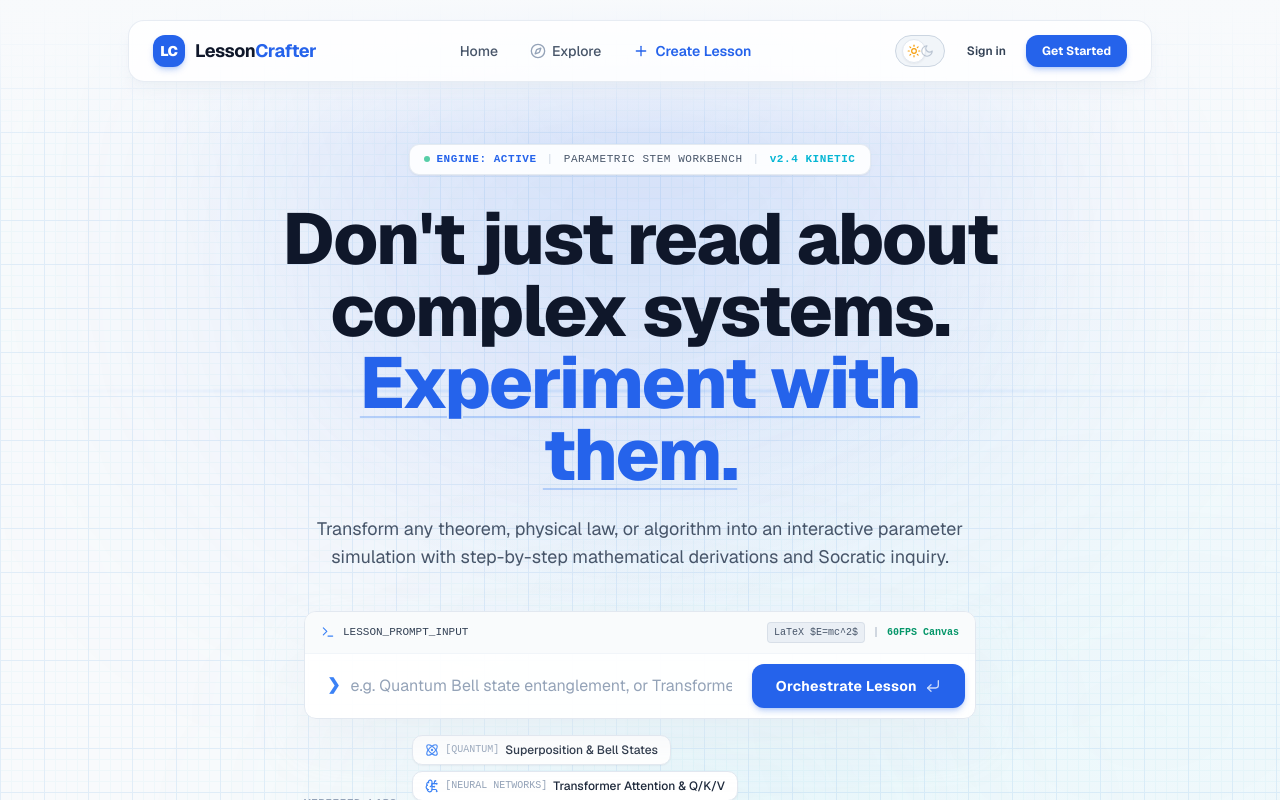
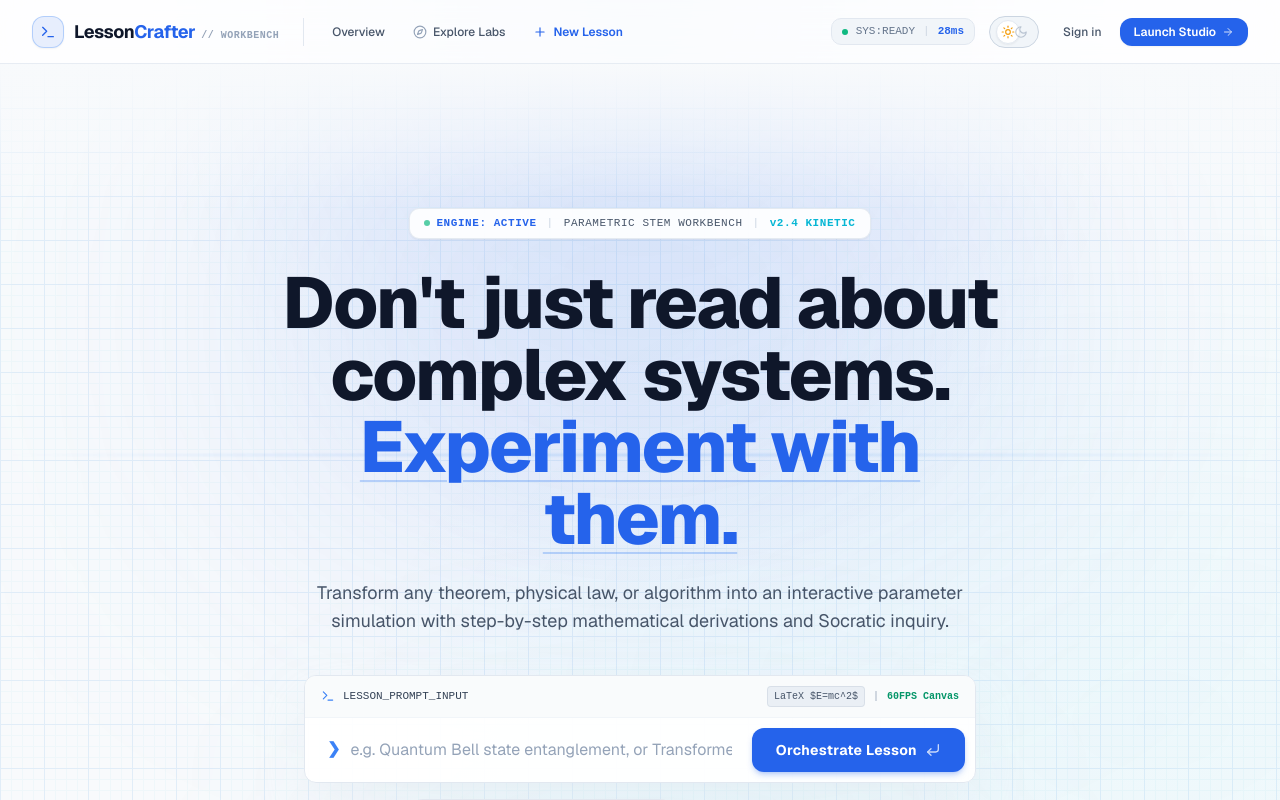
Before and after one commit to girishkhanna1105/lessonCrafter, a Next.js app in the folder lessoncrafter/: page / in a window 1280 px wide. Shown: the top 800 px of the page. Built offline with nearby package versions, Linux system fonts and the light colour scheme.

Commit message:
navbar fixed now looking into the app and picking next module

```diff
--- a/lessoncrafter/components/Navbar.tsx
+++ b/lessoncrafter/components/Navbar.tsx
@@ -2,7 +2,7 @@
 
 import React, { useEffect, useState } from "react";
 import Link from "next/link";
-import { User, LogOut, Loader2, Sparkles, BookOpen, Compass, Plus } from "lucide-react";
+import { User, LogOut, Loader2, Compass, Plus, Terminal, ArrowRight, ShieldCheck } from "lucide-react";
 import { ThemeToggle } from "@/components/ThemeToggle";
 
 export default function Navbar() {
@@ -39,60 +39,74 @@ export default function Navbar() {
   };
 
   return (
-    <nav className="fixed top-5 left-0 right-0 z-50 flex justify-center px-4 animate-slide-down">
-      <div className="bg-white/85 dark:bg-slate-900/85 backdrop-blur-xl border border-slate-200/80 dark:border-slate-800/70 shadow-lg shadow-slate-200/40 dark:shadow-none flex items-center justify-between w-full max-w-5xl px-5 sm:px-6 py-3 rounded-2xl transition-all">
+    <header className="sticky top-0 z-50 w-full h-14 sm:h-16 bg-white/80 dark:bg-[#0c111c]/80 backdrop-blur-xl border-b border-slate-200/80 dark:border-white/[0.08] select-none transition-colors">
+      <div className="max-w-7xl mx-auto px-4 sm:px-6 lg:px-8 h-full flex items-center justify-between">
 
-        {/* Brand Logo */}
-        <div className="flex items-center gap-2">
+        {/* Left: Brand Identity & Subsystem Badge */}
+        <div className="flex items-center gap-4 sm:gap-6">
           <Link href="/" className="flex items-center gap-2.5 group">
-            <div className="w-8 h-8 rounded-xl bg-cobalt-600 flex items-center justify-center shadow-md shadow-cobalt-600/25 group-hover:bg-cobalt-500 group-hover:shadow-cobalt-500/30 transition-all">
-              <span className="text-white font-black text-sm tracking-tight">LC</span>
+            <div className="w-7 h-7 sm:w-8 sm:h-8 rounded-lg bg-cobalt-600/10 dark:bg-cobalt-500/15 border border-cobalt-500/30 flex items-center justify-center text-cobalt-600 dark:text-cobalt-400 group-hover:bg-cobalt-600 group-hover:text-white transition-all shadow-sm">
+              <Terminal className="w-4 h-4" />
             </div>
+            <div className="flex items-baseline gap-1.5">
               <span className="text-base sm:text-lg font-bold tracking-tight text-slate-900 dark:text-white">
                 Lesson<span className="text-cobalt-600 dark:text-cobalt-400">Crafter</span>
               </span>
+              <span className="hidden md:inline font-mono text-[10px] text-slate-400 dark:text-slate-500 uppercase tracking-wider font-semibold">
+                // WORKBENCH
+              </span>
+            </div>
           </Link>
-        </div>
 
-        {/* Main Navigation */}
-        <div className="hidden md:flex items-center gap-1 text-sm font-medium">
+          {/* Nav Links */}
+          <nav className="hidden md:flex items-center gap-1 pl-4 border-l border-slate-200 dark:border-white/[0.08] text-xs font-medium">
             <Link
               href="/"
-            className="px-3.5 py-2 rounded-xl text-slate-600 dark:text-slate-300 hover:text-slate-900 dark:hover:text-white hover:bg-slate-100 dark:hover:bg-slate-800/60 transition-all"
+              className="px-3 py-1.5 rounded-md text-slate-600 dark:text-slate-300 hover:text-slate-900 dark:hover:text-white hover:bg-slate-100 dark:hover:bg-white/[0.05] transition-colors"
             >
-            Home
+              Overview
             </Link>
             <Link
               href="/lessons"
-            className="px-3.5 py-2 rounded-xl text-slate-600 dark:text-slate-300 hover:text-slate-900 dark:hover:text-white hover:bg-slate-100 dark:hover:bg-slate-800/60 transition-all flex items-center gap-1.5"
+              className="px-3 py-1.5 rounded-md text-slate-600 dark:text-slate-300 hover:text-slate-900 dark:hover:text-white hover:bg-slate-100 dark:hover:bg-white/[0.05] transition-colors flex items-center gap-1.5"
             >
-            <Compass className="w-4 h-4 text-slate-400" />
-            Explore
+              <Compass className="w-3.5 h-3.5 text-slate-400" />
+              <span>Explore Labs</span>
             </Link>
             <Link
               href="/studio"
-            className="px-3.5 py-2 rounded-xl text-cobalt-600 dark:text-cobalt-400 hover:bg-cobalt-50 dark:hover:bg-cobalt-950/50 font-semibold transition-all flex items-center gap-1.5"
+              className="px-3 py-1.5 rounded-md text-cobalt-600 dark:text-cobalt-400 hover:bg-cobalt-50 dark:hover:bg-cobalt-950/40 font-semibold transition-colors flex items-center gap-1.5"
             >
-            <Plus className="w-4 h-4" />
-            Create Lesson
+              <Plus className="w-3.5 h-3.5" />
+              <span>New Lesson</span>
             </Link>
+          </nav>
         </div>
 
-        {/* Right Section */}
-        <div className="flex items-center gap-2.5">
+        {/* Right Section: Telemetry, Theme & Session Control */}
+        <div className="flex items-center gap-2.5 sm:gap-3.5">
+
+          {/* Real-Time Engine Telemetry Chip */}
+          <div className="hidden lg:flex items-center gap-2 px-2.5 py-1 rounded-md bg-slate-100 dark:bg-white/[0.04] border border-slate-200 dark:border-white/[0.06] font-mono text-[11px] text-slate-500 dark:text-slate-400 select-none">
+            <span className="w-1.5 h-1.5 rounded-full bg-emerald-500 animate-pulse" />
+            <span>SYS:READY</span>
+            <span className="text-slate-300 dark:text-slate-700">|</span>
+            <span className="text-cobalt-600 dark:text-cobalt-400 font-semibold">28ms</span>
+          </div>
+
           <ThemeToggle />
 
           {loading ? (
-            <Loader2 className="w-5 h-5 text-slate-400 animate-spin" />
+            <Loader2 className="w-4 h-4 text-slate-400 animate-spin" />
           ) : user ? (
             <div className="flex items-center gap-1.5">
               <Link
                 href="/profile"
-                className="flex items-center gap-2 px-2.5 py-1.5 rounded-xl hover:bg-slate-100 dark:hover:bg-slate-800 transition-all group cursor-pointer"
+                className="flex items-center gap-2 px-2.5 py-1.5 rounded-lg hover:bg-slate-100 dark:hover:bg-white/[0.05] border border-transparent hover:border-slate-200 dark:hover:border-white/[0.06] transition-all group cursor-pointer"
                 title="Account Settings"
               >
-                <div className="w-7 h-7 rounded-lg bg-cobalt-500/15 dark:bg-cobalt-500/20 text-cobalt-700 dark:text-cobalt-300 flex items-center justify-center font-bold text-xs border border-cobalt-400/20 dark:border-cobalt-500/30">
-                  {user.name ? user.name.charAt(0).toUpperCase() : <User className="w-3.5 h-3.5" />}
+                <div className="w-6 h-6 rounded-md bg-cobalt-600/10 dark:bg-cobalt-500/15 text-cobalt-600 dark:text-cobalt-300 flex items-center justify-center font-bold text-xs border border-cobalt-500/20">
+                  {user.name ? user.name.charAt(0).toUpperCase() : <User className="w-3 h-3" />}
                 </div>
                 <span className="text-xs font-semibold text-slate-700 dark:text-slate-200 hidden sm:inline max-w-[100px] truncate">
                   {user.name?.split(" ")[0] || user.email?.split("@")[0]}
@@ -101,31 +115,32 @@ export default function Navbar() {
 
               <button
                 onClick={handleLogout}
-                className="p-1.5 rounded-lg text-slate-400 hover:text-red-500 hover:bg-red-500/10 transition-all cursor-pointer"
+                className="p-1.5 rounded-md text-slate-400 hover:text-red-500 hover:bg-red-500/10 transition-colors cursor-pointer"
                 title="Sign out"
               >
-                <LogOut className="w-4 h-4" />
+                <LogOut className="w-3.5 h-3.5" />
               </button>
             </div>
           ) : (
             <div className="flex items-center gap-2">
               <Link
                 href="/auth"
-                className="text-xs font-semibold px-3 py-1.5 text-slate-700 dark:text-slate-300 hover:text-slate-900 dark:hover:text-white transition-colors rounded-xl hover:bg-slate-100 dark:hover:bg-slate-800"
+                className="text-xs font-medium px-2.5 py-1.5 text-slate-600 dark:text-slate-300 hover:text-slate-900 dark:hover:text-white transition-colors"
               >
                 Sign in
               </Link>
               <Link
                 href="/studio"
-                className="px-4 py-2 rounded-xl bg-cobalt-600 hover:bg-cobalt-500 text-white font-bold text-xs shadow-md shadow-cobalt-600/25 transition-all hover:shadow-cobalt-500/30 active:scale-95"
+                className="px-3.5 py-1.5 rounded-lg bg-cobalt-600 hover:bg-cobalt-500 active:scale-[0.98] text-white font-semibold text-xs transition-all shadow-sm flex items-center gap-1.5 cursor-pointer"
               >
-                Get Started
+                <span>Launch Studio</span>
+                <ArrowRight className="w-3 h-3 opacity-80" />
               </Link>
             </div>
           )}
         </div>
 
       </div>
-    </nav>
+    </header>
   );
 }
```
Lines whose indentation alone changed are shown as unchanged.
